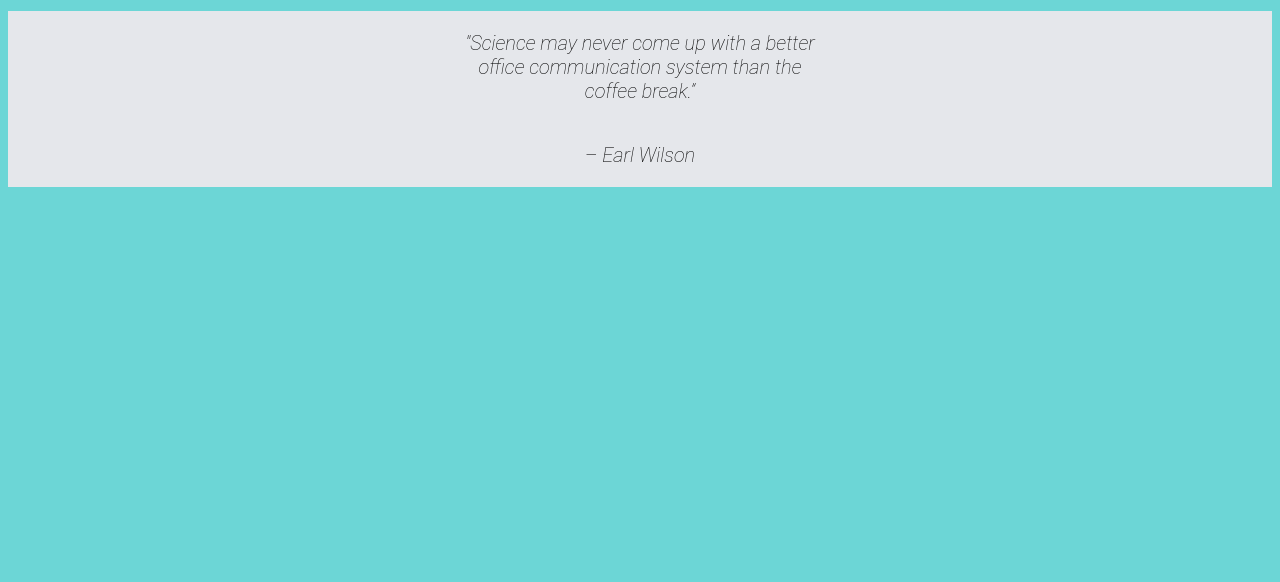
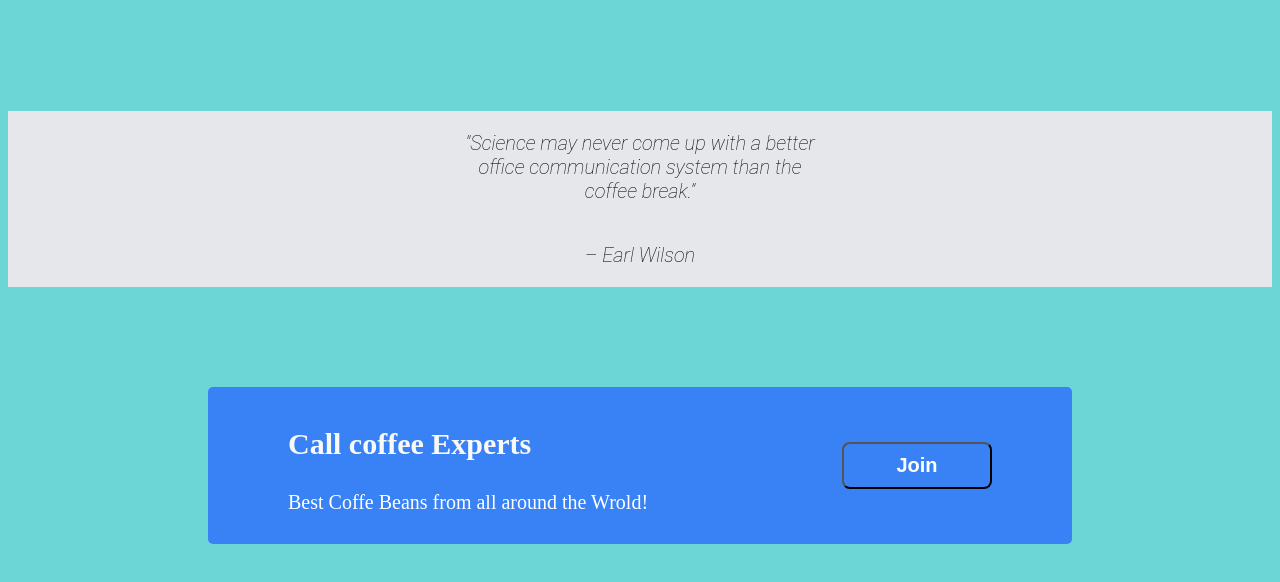
Before and after one commit to mehrit2003/landing-page, a plain HTML site: page index.html in a window 1280 px wide. Shown: the part 1168-1750 px from the top of the page. Before the commit the page ends 1363 px from the top, so only its background shows below. Drawn offline with Linux system fonts and the light colour scheme.

Commit message:
Added .section-2 Call to Action h3 p and button  & styling them

```diff
--- a/index.html
+++ b/index.html
@@ -63,7 +63,15 @@
   </div>
 
   <div class="section-2">
+    <div class="cta-text">
+      <h3>Call coffee Experts</h3>
+      <p>Best Coffe Beans from all around the Wrold!</p>
 
+    </div>
+    <div class="cta-button">
+      <button type="button">Join</button>
+
+    </div>
   </div>
 
   <div class="footer">
--- a/styles.css
+++ b/styles.css
@@ -113,9 +113,38 @@ a:hover{
     text-align: center;
     margin: 0px;
     font-family: 'Roboto', Arial;
+    margin-top: 100px;
+    margin-bottom: 100px;
 }
 .section-1 p{
     color: #000000;
     font-weight: lighter;
     font-style: italic;
 }
+
+.section-2{
+    background-color: #3882F6;
+    margin: 50px 200px;
+    padding: 10px 80px;
+    display: flex;
+    align-items: center;
+    border-radius: 5px;
+    justify-content: space-between;
+}
+
+.section-2 button{
+    display: block;
+    text-align: center;
+    width: 150px;
+    height: auto;
+    font-size: 20px;
+    background: #3882f6;
+    padding: 10px;
+    border-radius: 8px;
+    color: #fff;
+    font-weight: bold;
+}
+.section-2 h3{
+    color: #f9faf8;
+    font-size: 30px;
+}
```
